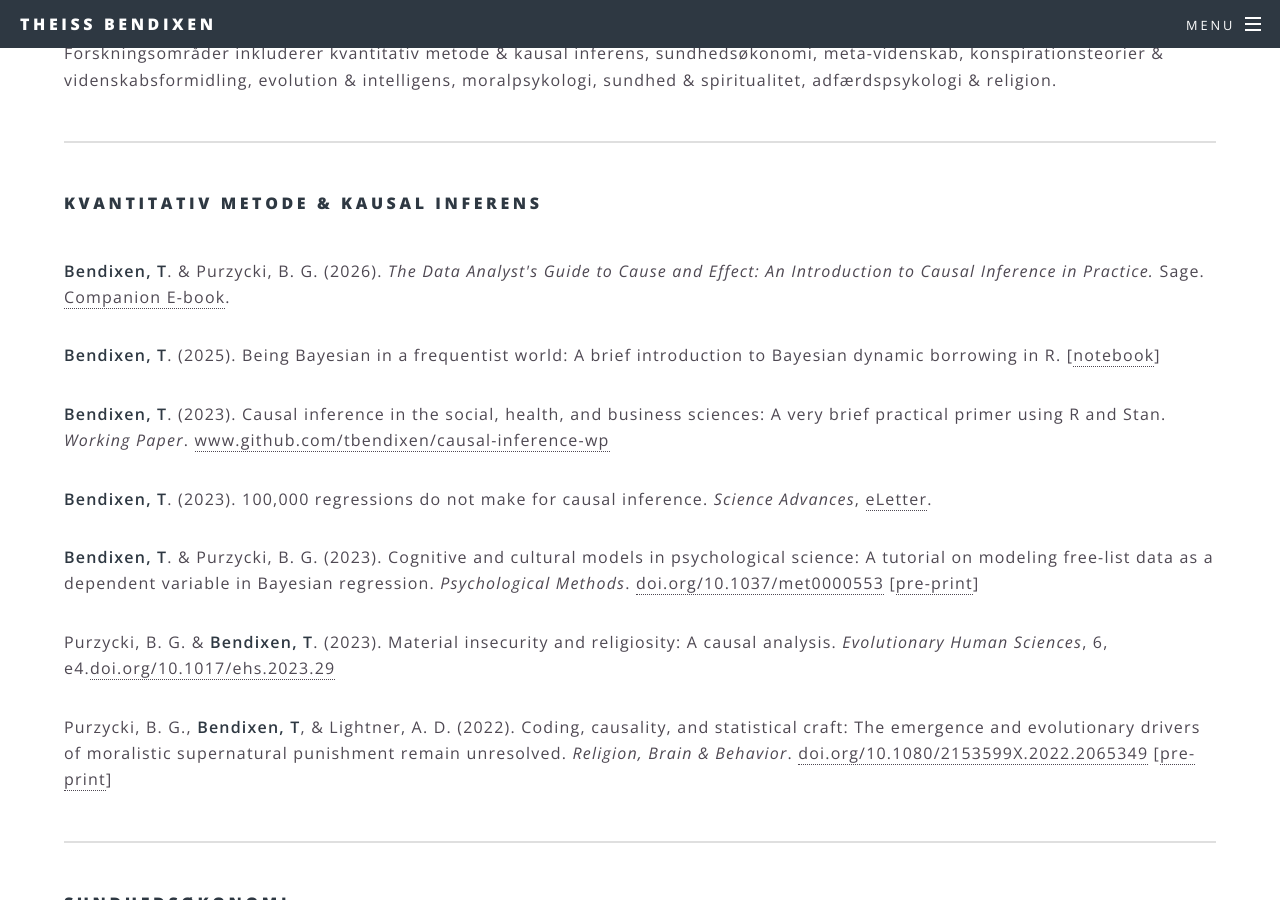
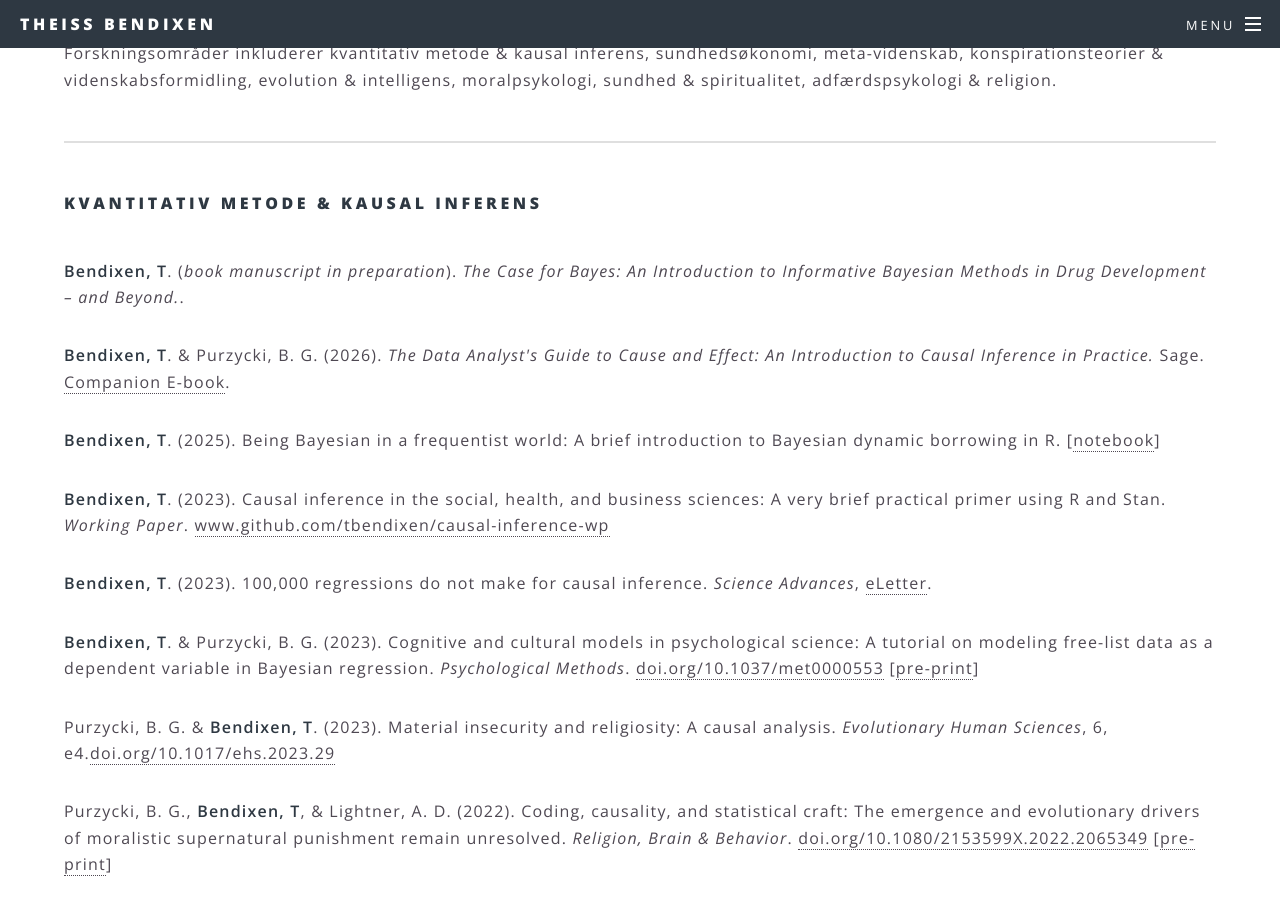
Before and after one commit to tbendixen/tbendixen.github.io.dk, a Jekyll site: the page built from forskning.html, in a window 1280 px wide and 900 px high, scrolled down 450 px. Built offline with Jekyll 4.4.1, drawn with Linux system fonts in a browser that asks for light colours.

Commit message:
add case for bayes

```diff
--- a/forskning.html
+++ b/forskning.html
@@ -10,6 +10,7 @@ title: Forskning
 				<hr />
 				<h4>Kvantitativ metode & Kausal inferens</h4>
 				<br />
+				<p><b>Bendixen, T</b>. (<i>book manuscript in preparation</i>). <i>The Case for Bayes: An Introduction to Informative Bayesian Methods in Drug Development – and Beyond.</i>.</p>
 				<p><b>Bendixen, T</b>. & Purzycki, B. G. (2026). <i>The Data Analyst's Guide to Cause and Effect: An Introduction to Causal Inference in Practice.</i> Sage. <a href="https://theissbendixen.com/dag-book/">Companion E-book</a>.</p>
 				<p><b>Bendixen, T</b>. (2025). Being Bayesian in a frequentist world: A brief introduction to Bayesian dynamic borrowing in R. [<a href="http://theissbendixen.com/bayesian-dynamic-borrowing/">notebook</a>]</p>
 				<p><b>Bendixen, T</b>. (2023). Causal inference in the social, health, and business sciences: A very brief practical primer using R and Stan.
```
